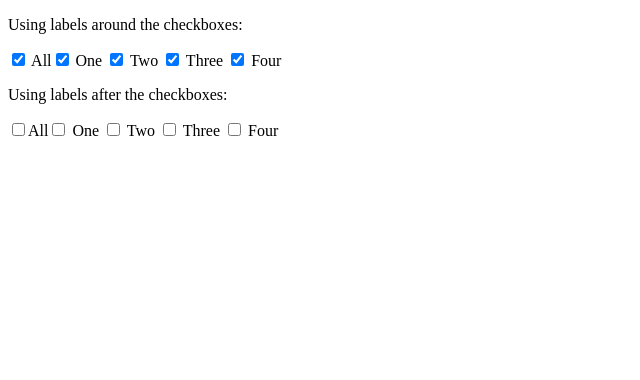
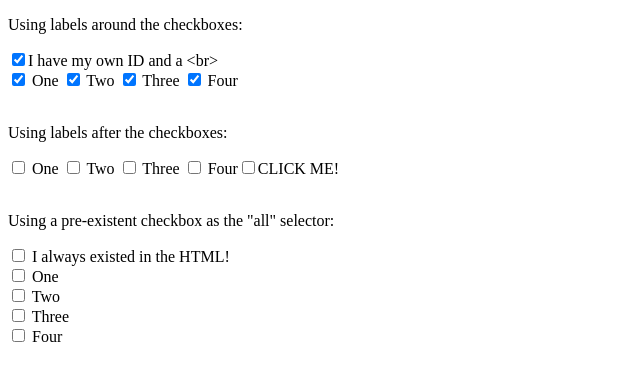
Before and after one commit to andreoliva/jquery-checkall, a plain HTML site: page index.html in a window 1280 px wide. Shown: the whole page, without its empty margins (0-640 px from the left). Drawn offline with nearby package versions, Linux system fonts and the light colour scheme.

Commit message:
Adding option of using an already existent checkbox as the 'all', overall refactoring.

```diff
--- a/index.html
+++ b/index.html
@@ -12,24 +12,45 @@
 		<section id="MAIN">
 			<div>
 				<p>Using labels around the checkboxes:</p>
-				<label><input type="checkbox" class="checkbox-label" value="one" checked> One</label>
-				<label><input type="checkbox" class="checkbox-label" value="two" checked> Two</label>
-				<label><input type="checkbox" class="checkbox-label" value="three" checked> Three</label>
-				<label><input type="checkbox" class="checkbox-label" value="four" checked> Four</label>
+				<label><input type="checkbox" class="checkbox-label-around" value="one" checked> One</label>
+				<label><input type="checkbox" class="checkbox-label-around" value="two" checked> Two</label>
+				<label><input type="checkbox" class="checkbox-label-around" value="three" checked> Three</label>
+				<label><input type="checkbox" class="checkbox-label-around" value="four" checked> Four</label>
 			</div>
-
+			<br>
 			<div>
 				<p>Using labels after the checkboxes:</p>
-				<input type="checkbox" class="checkbox-no-label" value="one"> <label>One</label>
-				<input type="checkbox" class="checkbox-no-label" value="two"> <label>Two</label>
-				<input type="checkbox" class="checkbox-no-label" value="three"> <label>Three</label>
-				<input type="checkbox" class="checkbox-no-label" value="four"> <label>Four</label>
+				<input type="checkbox" class="checkbox-label-after" value="one"> <label>One</label>
+				<input type="checkbox" class="checkbox-label-after" value="two"> <label>Two</label>
+				<input type="checkbox" class="checkbox-label-after" value="three"> <label>Three</label>
+				<input type="checkbox" class="checkbox-label-after" value="four"> <label>Four</label>
+			</div>
+			<br>
+			<div>
+				<p>Using a pre-existent checkbox as the "all" selector:</p>
+				<input type="checkbox" id="existent-all"> <label>I always existed in the HTML!</label><br>
+				<input type="checkbox" class="checkbox-with-all" value="one"> <label>One</label><br>
+				<input type="checkbox" class="checkbox-with-all" value="two"> <label>Two</label><br>
+				<input type="checkbox" class="checkbox-with-all" value="three"> <label>Three</label><br>
+				<input type="checkbox" class="checkbox-with-all" value="four"> <label>Four</label>
 			</div>
 		</section>
 	</body>
 
 	<script type="text/javascript">
-		$('.checkbox-label').checkAll();
-		$('.checkbox-no-label').checkAll();
+		$('.checkbox-label-around').checkAll({
+			breakAfter: true,
+			classes: 'with-class0 with-class1',
+			id: 'with-id',
+			label: 'I have my own ID and a <br>',
+			position: 'before'
+		});
+		$('.checkbox-label-after').checkAll({
+			label: 'CLICK ME!',
+			position: 'after'
+		});
+		$('.checkbox-with-all').checkAll({
+			allSelector: '#existent-all'
+		});
 	</script>
 </html>
--- a/jquery-checkall.js
+++ b/jquery-checkall.js
@@ -2,29 +2,38 @@
   $.fn.checkAll = function(config) {
     var self = this;
     var settings = $.extend({
-      position: 'before',
+      allSelector: null,
+      breakAfter: false,
+      classes: null,
+      id: null,
       label: 'All',
-      id: null,
-      classes: null
+      position: 'before'
     }, config);
+    var optionAll = $(settings.allSelector);
+
+    if (!optionAll.length){
       var labelAround = this.parent().is('label');
-    var optionAll = $('<input type="checkbox">');
-    var label = $('<label></label>');
+      var label = $('<label></label>')
+        .text(settings.label);
 
-    optionAll.attr('id', settings.id);
-    optionAll.addClass(settings.classes);
+      optionAll = $('<input type="checkbox">')
+        .attr('id', settings.id)
+        .addClass(settings.classes);
+
       if (settings.position == 'before'){
         labelAround ? this.first().parent().before(optionAll) : this.first().before(optionAll);
       } else {
-      labelAround ? this.last().parent().after(optionAll) : this.last().after(optionAll);
+        labelAround ? this.last().parent().after(optionAll) : this.last().next().after(optionAll);
       }
 
       if (labelAround){
         optionAll.replaceWith(label);
-      label.append(optionAll, ' ' + settings.label);
+        label.prepend(optionAll);
       } else {
-      label.text(settings.label);
         optionAll.after(label);
+      }
+
+      if (settings.breakAfter) label.after('<br>');
     }
 
     optionAll
@@ -38,11 +47,6 @@
       return true;
     }
 
-    return this.each(function() {
-      $(this)
-        .change(function(){
-          optionAll.prop('checked', checkIfAllGuysAreChecked());
-        });
-    });
+    return this.change(function(){ optionAll.prop('checked', checkIfAllGuysAreChecked()) });
   };
 }(jQuery));
```
Lines whose indentation alone changed are shown as unchanged.
